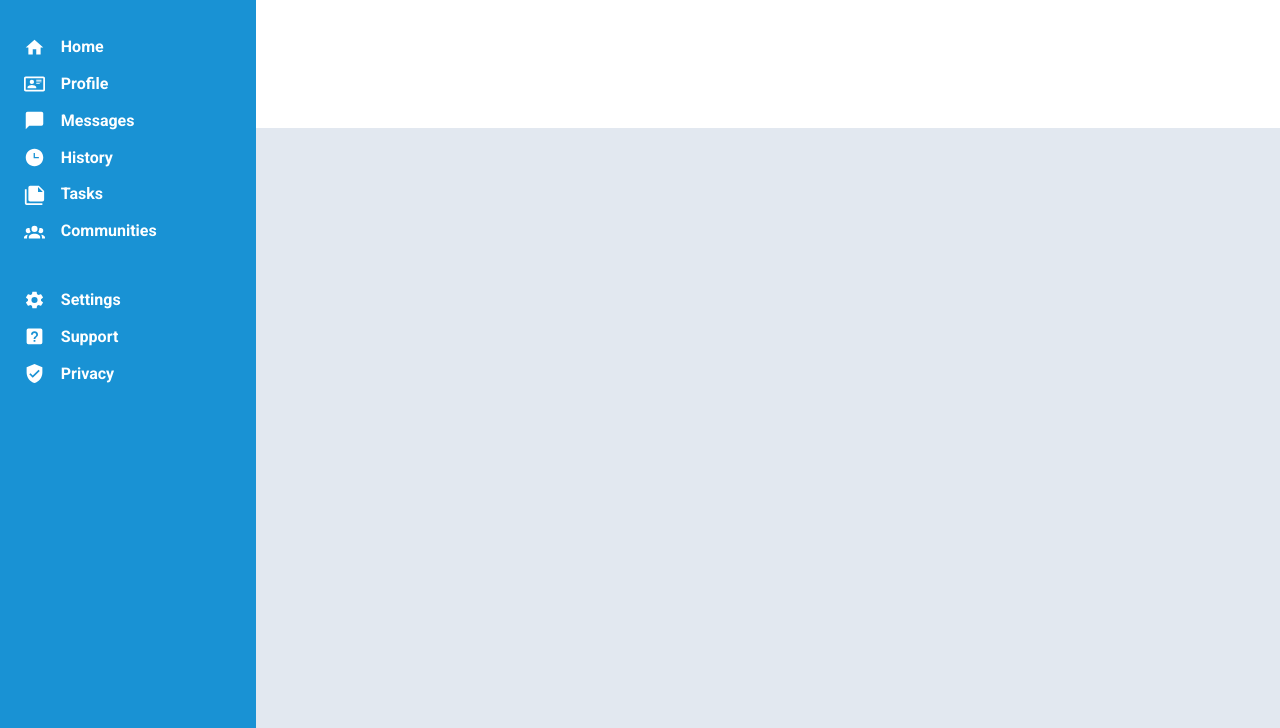
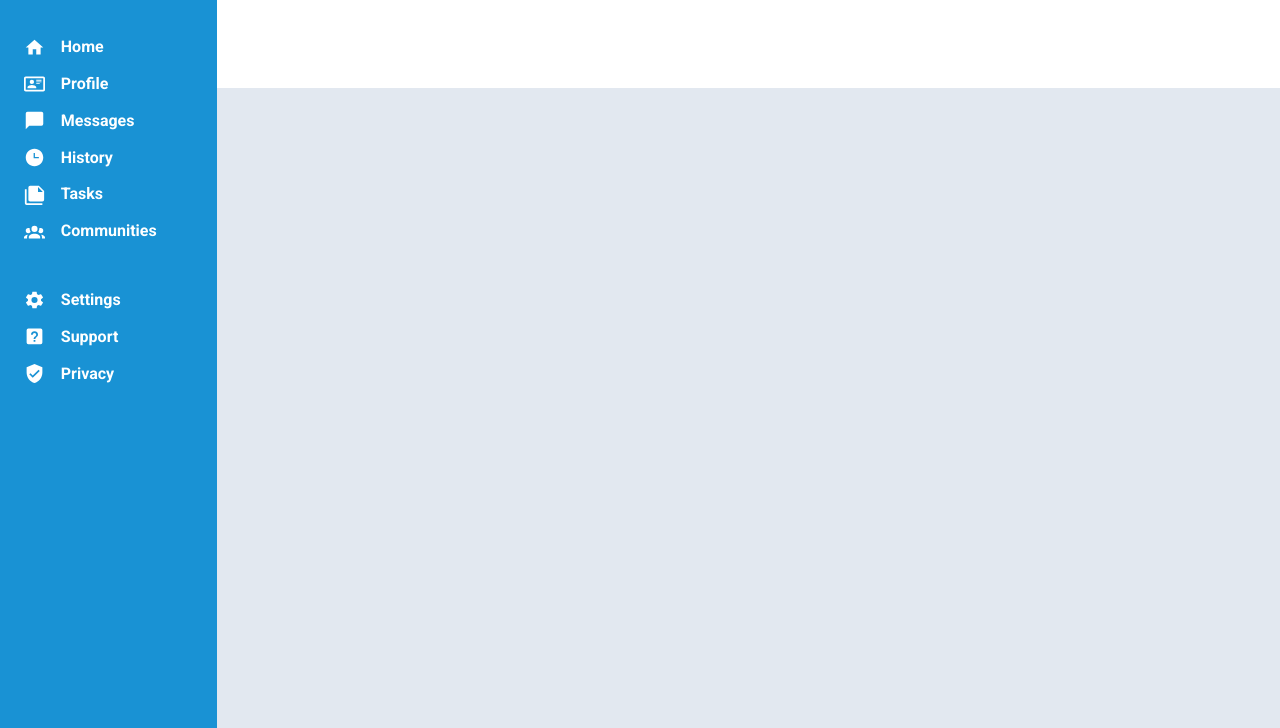
Before and after one commit to gabrielg2020/dashboard, a plain HTML site: page index.html in a window 1280 px wide. Shown: the part 72-800 px from the top of the page. Drawn offline with Linux system fonts and the light colour scheme.

Commit message:
Changed size of sidebar

```diff
--- a/style.css
+++ b/style.css
@@ -9,8 +9,8 @@
 .container {
     height: 100vh;
     display: grid;
-    grid-template-columns: repeat(1, 1fr) repeat(1, 4fr);
-    grid-template-rows: repeat(1, 1fr) repeat(1, 3fr);
+    grid-template-columns: repeat(1, 1fr) repeat(1, 5fr);
+    grid-template-rows: repeat(1, 1fr) repeat(1, 4fr);
 }
 
 .header {
```
